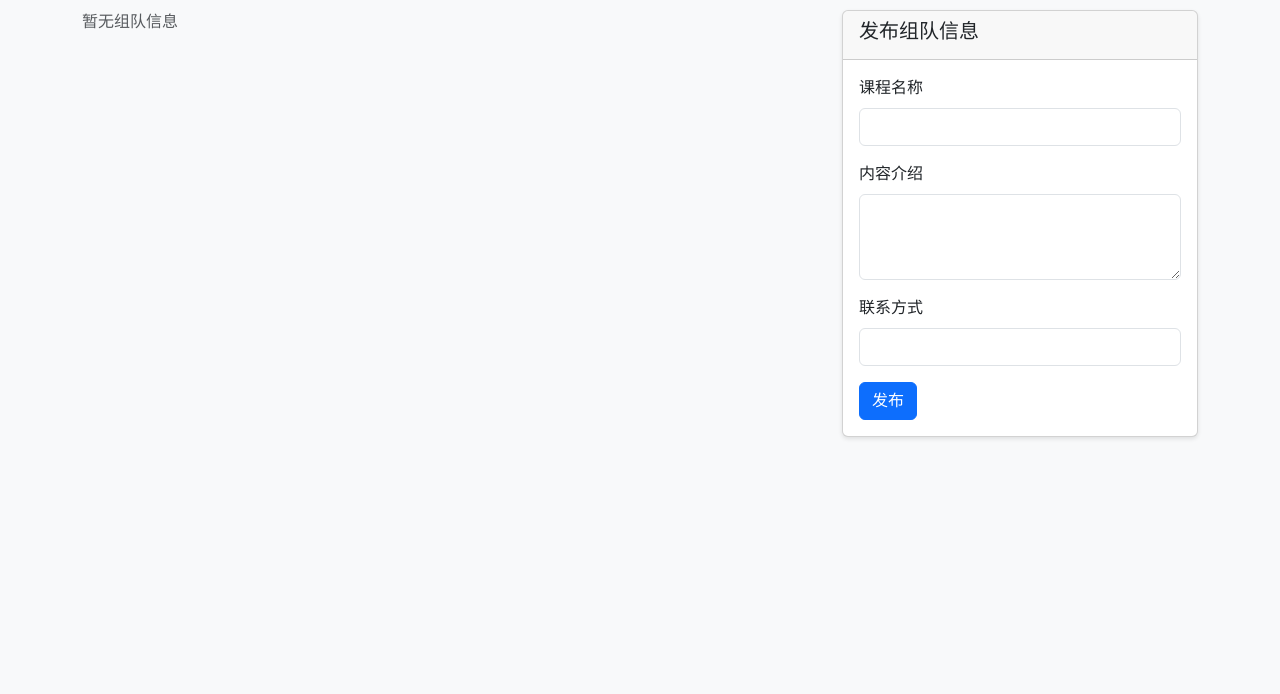
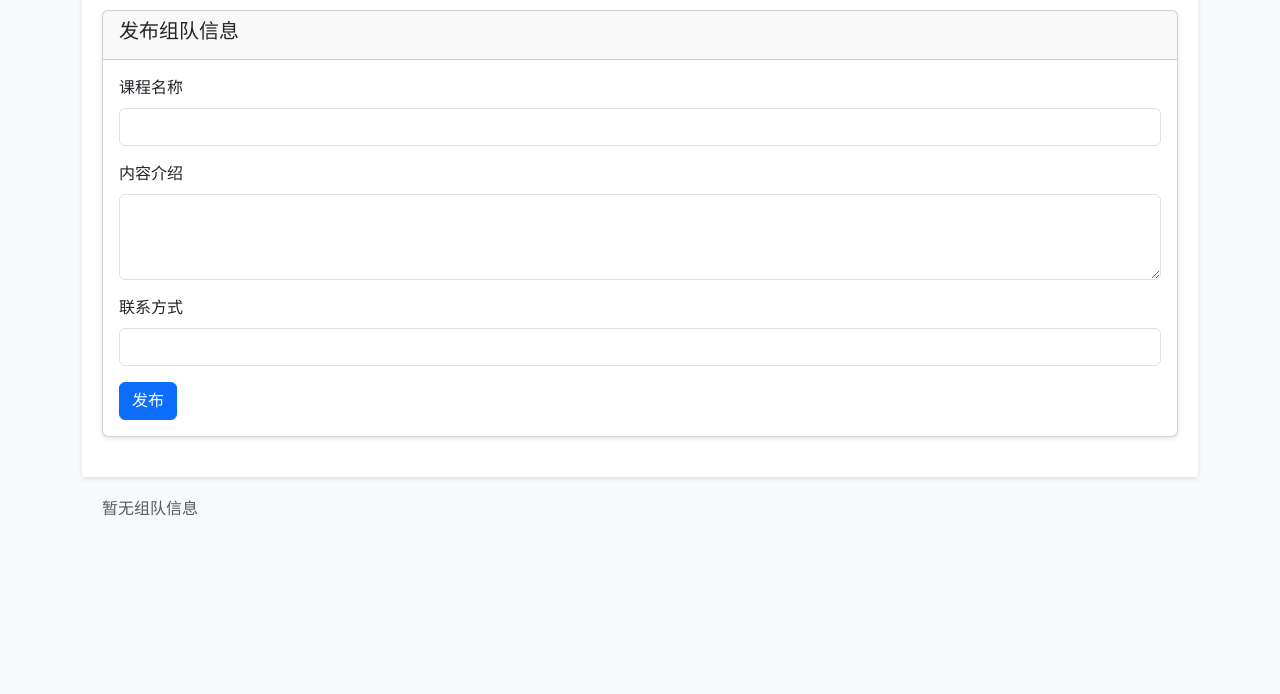
Before and after one commit to geqianjun24/222, a plain HTML site: page index.html in a window 1280 px wide. Shown: the part 106-800 px from the top of the page. Drawn offline with nearby package versions, Linux system fonts and the light colour scheme.

Commit message:
Initial commit of course team project

```diff
--- a/index.html
+++ b/index.html
@@ -14,14 +14,7 @@
         </header>
 
         <main>
-            <div class="row">
-                <div class="col-md-8">
-                    <div id="team-list" class="mb-4">
-                        <!-- 组队信息列表将在这里动态加载 -->
-                    </div>
-                </div>
-
-                <div class="col-md-4">
+            <div class="form-container">
                 <div class="card">
                     <div class="card-header">
                         <h5>发布组队信息</h5>
@@ -45,6 +38,11 @@
                     </div>
                 </div>
             </div>
+
+            <div class="team-list-container">
+                <div id="team-list">
+                    <!-- 组队信息列表将在这里动态加载 -->
+                </div>
             </div>
         </main>
     </div>
--- a/styles.css
+++ b/styles.css
@@ -1,7 +1,26 @@
 body {
     font-family: 'Microsoft YaHei', sans-serif;
-    padding-top: 20px;
+    padding: 0;
+    margin: 0;
     background-color: #f8f9fa;
+    display: flex;
+    flex-direction: column;
+    height: 100vh;
+}
+
+.form-container {
+    position: sticky;
+    top: 0;
+    background: white;
+    z-index: 1000;
+    padding: 20px;
+    box-shadow: 0 2px 4px rgba(0,0,0,0.1);
+}
+
+.team-list-container {
+    flex: 1;
+    overflow-y: auto;
+    padding: 20px;
 }
 
 .card {
```
Also changed, not shown: .codebuddy/sandbox/qr_code.png, .codebuddy/sandbox/sandbox.json, .codebuddy/sandbox/sandbox_setting.json, 1 other file. Lines whose indentation alone changed are shown as unchanged.
